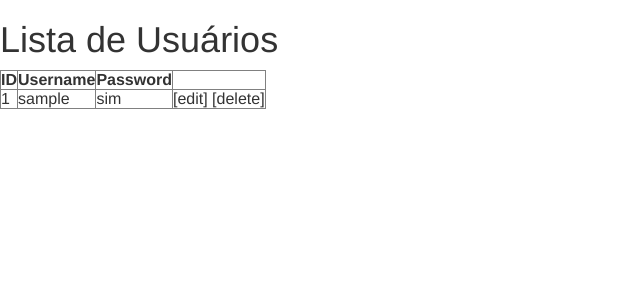
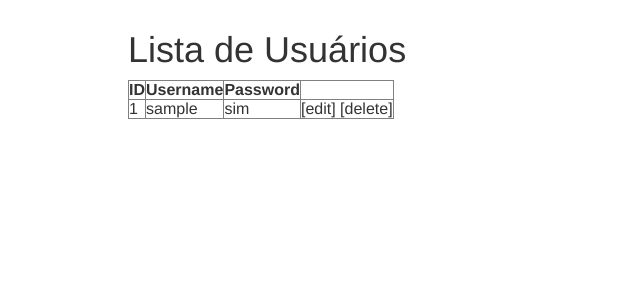
Before and after one commit to biletnam/desafio, a PHP site: page / in a window 1280 px wide. Shown: the part 52-352 px from the top of the page, without its empty margins (0-640 px from the left). Run offline with PHP 8.4, Linux system fonts and the light colour scheme; tables that the repository leaves empty or names only in its code hold one stand-in row (values such as "Sample post"); data that the repository does not hold is empty; some libraries are stand-ins or nearby versions.

Commit message:
refinando layout

```diff
--- a/layouts/main.htm.php
+++ b/layouts/main.htm.php
@@ -1,6 +1,13 @@
 <html>
     <head>
         <link href="https://maxcdn.bootstrapcdn.com/bootswatch/3.3.7/superhero/bootstrap.min.css" rel="stylesheet" integrity="sha384-Xqcy5ttufkC3rBa8EdiAyA1VgOGrmel2Y+wxm4K3kI3fcjTWlDWrlnxyD6hOi3PF" crossorigin="anonymous">
+        <link href="https://maxcdn.bootstrapcdn.com/font-awesome/4.6.3/css/font-awesome.min.css" rel="stylesheet">
+        <link href="public/css/main.css" rel="stylesheet">
+
+        <script src="https://code.jquery.com/jquery-1.10.2.min.js"></script>
+        <script src="https://bootswatch.com/bower_components/bootstrap/dist/js/bootstrap.min.js"></script>
+        <script src="public/js/custom.js"></script>
+
         <title>Office in a Box</title>
     </head>
     <body>
@@ -45,11 +52,8 @@
                 </div>
             </div>
         </nav>
-        <div>
-            <div> <?php echo $contentForLayout; ?> </div>
+        <div class="content">
+            <div class="content-margin"> <?php echo $contentForLayout; ?> </div>
         </div>
-        <script src="https://code.jquery.com/jquery-1.10.2.min.js"></script>
-        <script src="https://bootswatch.com/bower_components/bootstrap/dist/js/bootstrap.min.js"></script>
-        <script src="public/js/custom.js"></script>
     </body>
 </html>
--- /dev/null
+++ b/public/css/main.css
@@ -0,0 +1,10 @@
+.content {
+}
+
+.content-margin {
+    width: 80%;
+    margin-top: 30px;
+    margin-bottom: 60px;
+    margin-left: auto;
+    margin-right:auto;
+}
```
